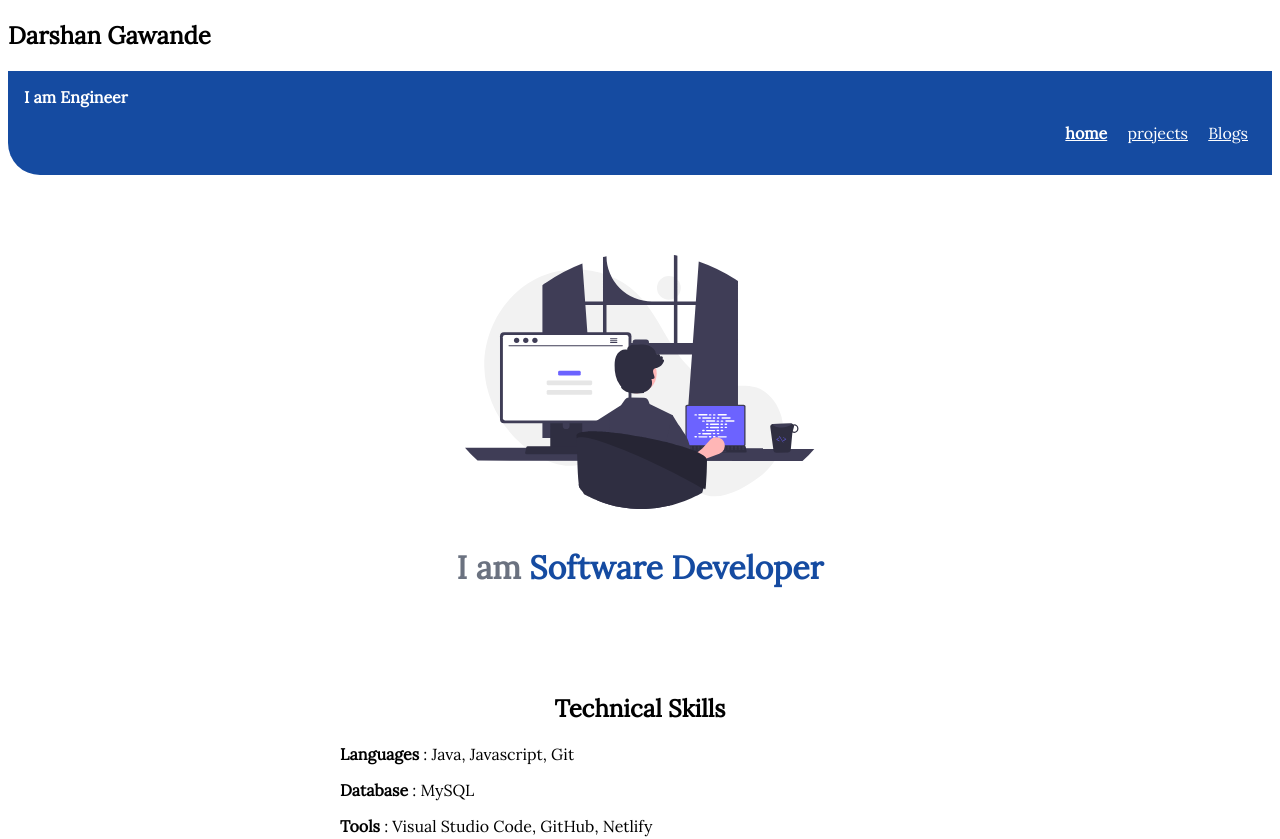
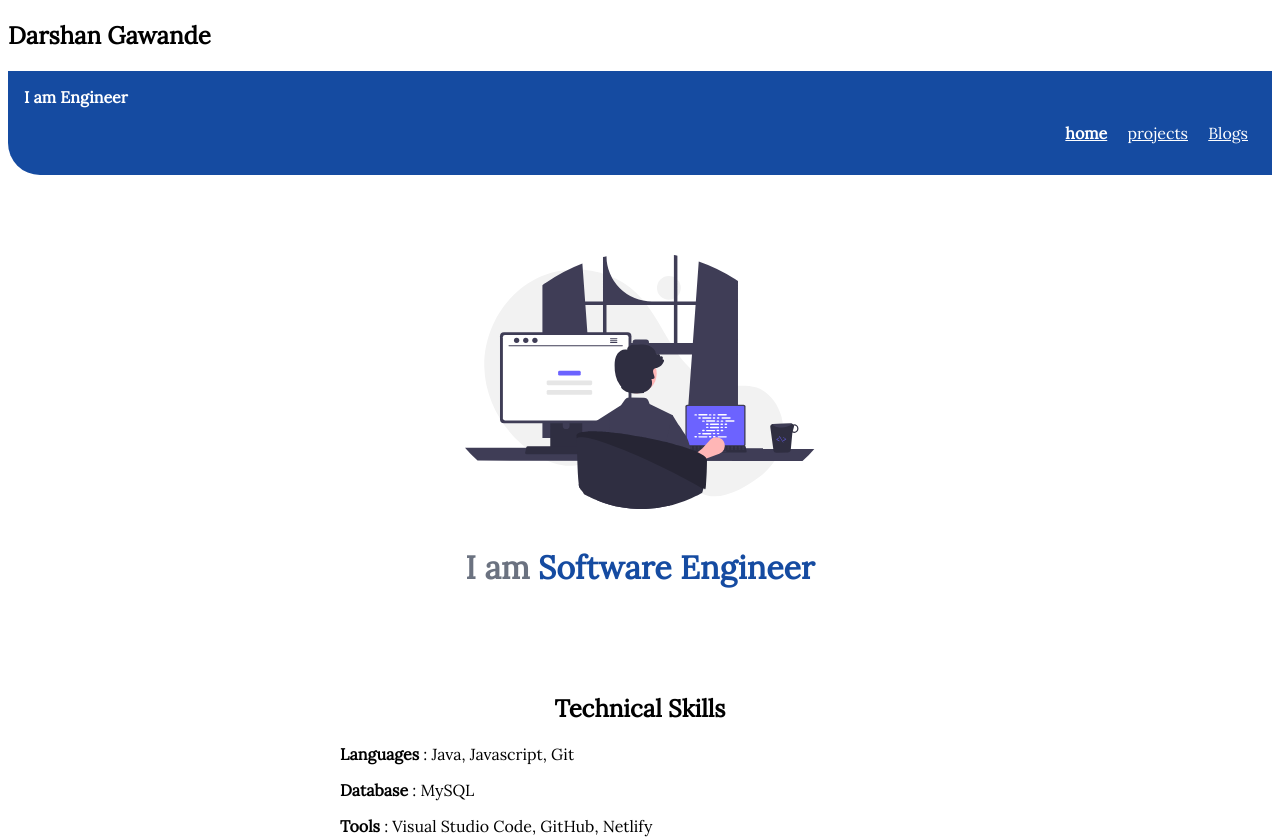
Before and after one commit to darshan-gawande/Darshan_Portfolio_Website, a plain HTML site: page index.html in a window 1280 px wide. Shown: the top 839 px of the page. Drawn offline with Linux system fonts and the light colour scheme.

Commit message:
Update index.html

```diff
--- a/index.html
+++ b/index.html
@@ -26,7 +26,7 @@
 
     <header class="hero">
         <img class="hero-image" src="/Images/dif.svg" />
-        <h1 class="hero-heading">I am <span class="heading-inverted"> Software Developer </span>
+        <h1 class="hero-heading">I am <span class="heading-inverted"> Software Engineer </span>
         </h1>
     </header>
 
```
